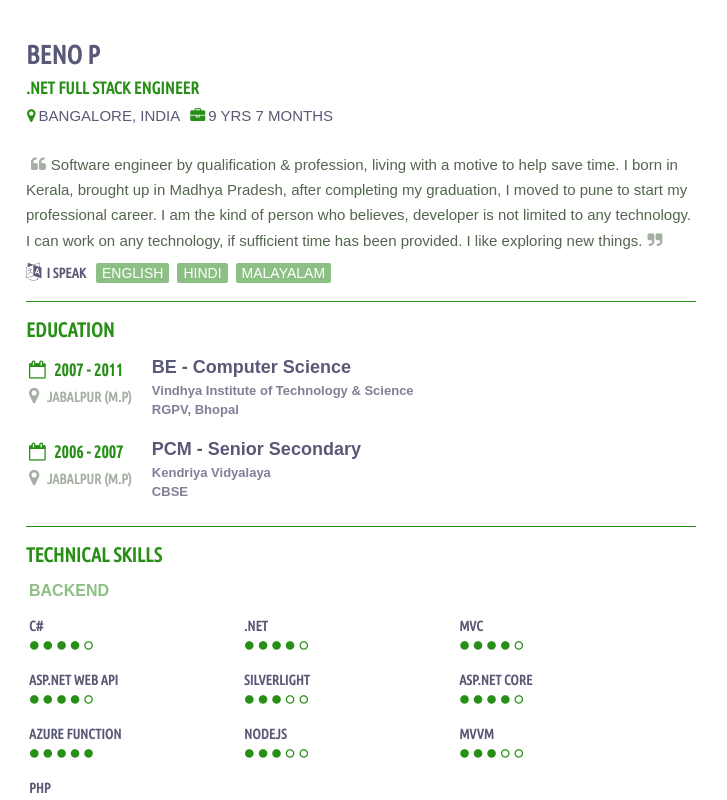
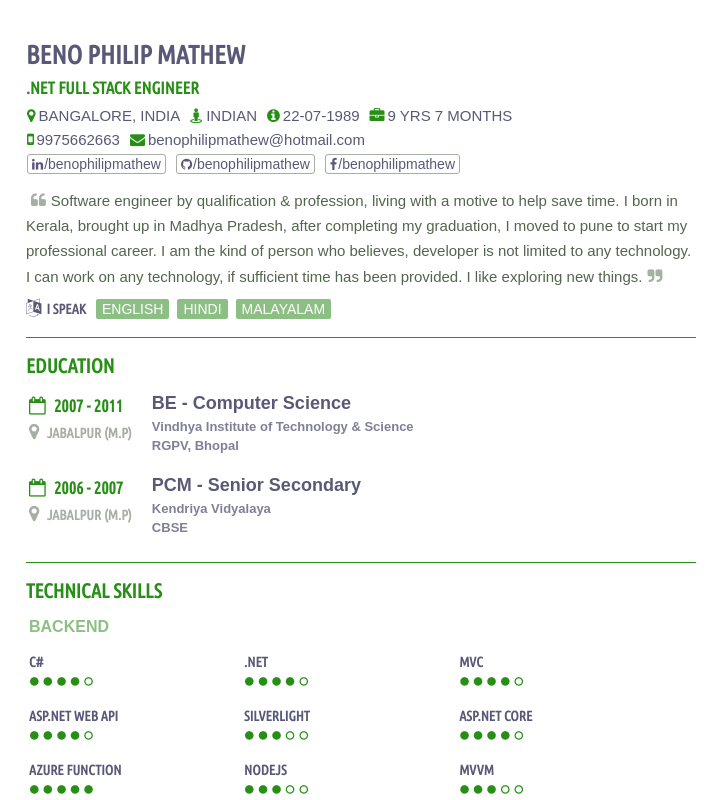
Before and after one commit to benophilipmathew/vue-resume, a Vue app: page / in a window 1280 px wide. Shown: the top 800 px of the page, without its empty margins (0-727 px from the left). Built offline with nearby package versions, Linux system fonts and the light colour scheme; a web font is replaced by a local one.

Commit message:
profile info change

```diff
--- a/src/fixtures/beno-data.js
+++ b/src/fixtures/beno-data.js
@@ -1,18 +1,18 @@
 
 const PersonalInfo = {
-    FullName: 'Beno P',
+    FullName: 'Beno Philip Mathew',
     ProfessionalTitle: '.Net Full Stack Engineer',
     PersonalDetails: {
         currentLocation: 'Bangalore, India',
-        nationality: '',
-        DOB: '',
+        nationality: 'Indian',
+        DOB: '22-07-1989',
         totalExperience: '9 yrs 7 months',
-        mobile: '',
-        email: '',
+        mobile: '9975662663',
+        email: 'benophilipmathew@hotmail.com',
         handles: {
-            linkedIn: '',
-            facebook: '',
-            github: '',
+            linkedIn: 'benophilipmathew',
+            facebook: 'benophilipmathew',
+            github: 'benophilipmathew',
         }
     },
     BriefAboutMe: `Software engineer by qualification & profession, living with a motive to help save time.
@@ -54,7 +54,7 @@ const TechnicalSkills = [
             { title: 'MVVM', rating: 3 },
             { title: 'PHP', rating: 1 }
         ],
-        break: 6
+        break: 4
     },
     {
         header: 'Frontend',
```
